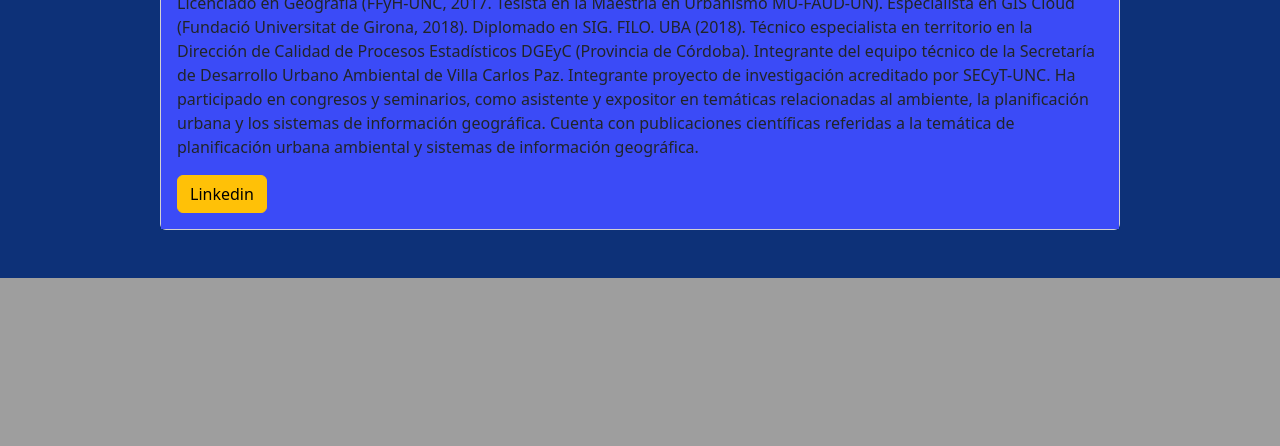
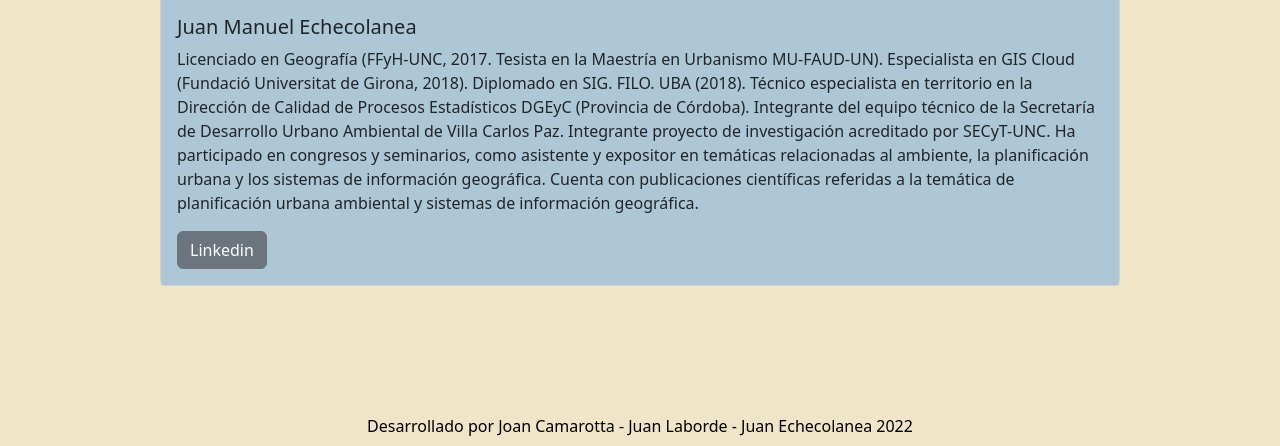
Before and after one commit to jcsax/PFCoder, a Django app: page /about-us/ in a window 1280 px wide. Shown: the part 2846-3292 px from the top of the page. Before the commit the page ends 3124 px from the top, so only its background shows below. Run offline with Django 4.2, Linux system fonts and the light colour scheme.

Commit message:
modificados: templates, colores, botones, detalles de navbar y errores de responsividad en la página.--- Agregada mini bio y link en el botón linkedIn en ABOUT-US.--- Agregado footer--- creacion de cards para las publicaciones con botón de ver más (Falta configurar dicho botón)

```diff
--- a/blog/templates/about_us.html
+++ b/blog/templates/about_us.html
@@ -5,36 +5,40 @@ Nosotros
 {% endblock %}
 
 {% block content %}
-<style type = "text/css">
-    body {
-            background-color: #0D3178;
-     } </style>
 <br><br>
-<div class="card" style="width: 60rem; margin-left: auto; margin-right: auto;"  style="background-color:#3B4BF7 " >
+<div class="d-flex" style="margin-top:5rem">
+<div class="card" style="width: 60rem; margin-left: auto; margin-right: auto;"  style="background-color:#6ec9f1 " >
     <img src="..." class="card-img-top" alt="..." >
-    <div class="card-body" style="background-color:#3B4BF7 ">
+    <div class="card-body" style="background-color:#adc7d7 ">
       <h5 class="card-title">Joan Camarotta</h5>
-      <p class="card-text">Lorem ipsum dolor sit amet, consectetur adipiscing elit, sed do eiusmod tempor incididunt ut labore et dolore magna aliqua. Ut enim ad minim veniam, quis nostrud exercitation ullamco laboris nisi ut aliquip ex ea commodo consequat. Duis aute irure dolor in reprehenderit in voluptate velit esse cillum dolore eu fugiat nulla pariatur. Excepteur sint occaecat cupidatat non proident, sunt in culpa qui officia deserunt mollit anim id est laborum.</p>
-      <a href="#" class="btn btn-warning stretched-link">Linkedin</a>
+      <p class="card-text">Partnership Manager en ChronosPay, Productor Asesor de Seguros, incursionando en la programación, conocimientos basicos en IT de Mar del Plata, también músico y surfista, buscando aprovechar sus habilidades blandas para encontrar un efoque distinto como BackEnd.</p>
+      <a href="https://www.linkedin.com/in/joan-camarotta-816b95172/" class="btn btn-secondary stretched-link">Linkedin</a>
     </div>
   </div>
+</div>
   <br><br>
-<div class="card" style="width: 60rem; margin-left: auto; margin-right: auto;"style="background-color:#3B4BF7">
+
+<div class="card" style="width: 60rem; margin-left: auto; margin-right: auto;"style="background-color:#a7a8b8">
     <img src="..." class="card-img-top" alt="...">
-    <div class="card-body" style="background-color:#3B4BF7 ">
+    <div class="card-body" style="background-color:#adc7d7 ">
       <h5 class="card-title">Juan Francisco Laborde</h5>
       <p class="card-text">Lorem ipsum dolor sit amet, consectetur adipiscing elit, sed do eiusmod tempor incididunt ut labore et dolore magna aliqua. Ut enim ad minim veniam, quis nostrud exercitation ullamco laboris nisi ut aliquip ex ea commodo consequat. Duis aute irure dolor in reprehenderit in voluptate velit esse cillum dolore eu fugiat nulla pariatur. Excepteur sint occaecat cupidatat non proident, sunt in culpa qui officia deserunt mollit anim id est laborum.</p>
-      <a href="#" class="btn btn-warning stretched-link">Linkedin</a>
+      <a href="#" class="btn btn-secondary stretched-link">Linkedin</a>
     </div>
   </div>
+  </div>
   <br><br>
-<div class="card" style="width: 60rem; margin-left: auto; margin-right: auto;"style="background-color:#3B4BF7">
+  <div class="d-flex">
+<div class="card" style="width: 60rem; margin-left: auto; margin-right: auto;"style="background-color:#a7a8b8">
     <img src="..." class="card-img-top" alt="...">
-    <div class="card-body" style="background-color:#3B4BF7 ">
+    <div class="card-body" style="background-color:#adc7d7 ">
       <h5 class="card-title">Juan Manuel Echecolanea</h5>
       <p class="card-text">Licenciado en Geografía (FFyH-UNC, 2017. Tesista en la Maestría en Urbanismo MU-FAUD-UN). Especialista en GIS Cloud (Fundació Universitat de Girona, 2018). Diplomado en SIG. FILO. UBA (2018). Técnico especialista en territorio en la Dirección de Calidad de Procesos Estadísticos DGEyC (Provincia de Córdoba). Integrante del equipo técnico de la Secretaría de Desarrollo Urbano Ambiental de Villa Carlos Paz. Integrante proyecto de investigación acreditado por SECyT-UNC. Ha participado en congresos y seminarios, como asistente y expositor en temáticas relacionadas al ambiente, la planificación urbana y los sistemas de información geográfica. Cuenta con publicaciones científicas referidas a la temática de planificación urbana ambiental y sistemas de información geográfica.</p>
-      <a href="#" class="btn btn-warning stretched-link">Linkedin</a>
+      <a href="#" class="btn btn-secondary stretched-link">Linkedin</a>
     </div>
   </div>
-  <br/><br/>
+</div>
+  <br>
+  <br>
+  <br>
 {% endblock %}
--- a/blog/templates/base.html
+++ b/blog/templates/base.html
@@ -9,10 +9,14 @@
     </title>
     <link href="https://cdn.jsdelivr.net/npm/bootstrap@5.2.0-beta1/dist/css/bootstrap.min.css" rel="stylesheet" integrity="sha384-0evHe/X+R7YkIZDRvuzKMRqM+OrBnVFBL6DOitfPri4tjfHxaWutUpFmBp4vmVor" crossorigin="anonymous">
   </head>
-  <body bgcolor: #0D3178>
-    <nav class="navbar navbar-expand-lg navbar-dark" style="background-color: #0A293E;">
+  <body>
+    <style type = "text/css">
+      body {
+              background-color: #f0e4c9;
+      } </style>
+    <nav class="navbar navbar-expand-lg navbar-dark" style="background-color: #0c5975;">
         <div class="container-fluid">
-          <a class="navbar-brand" href="#">InfoCoders</a>
+          <a class="navbar-brand">InfoCoders</a>
           <button class="navbar-toggler" type="button" data-bs-toggle="collapse" data-bs-target="#navbarSupportedContent" aria-controls="navbarSupportedContent" aria-expanded="false" aria-label="Toggle navigation">
             <span class="navbar-toggler-icon"></span>
           </button>
@@ -41,45 +45,42 @@
                   <li class="nav-item">
                     <a class="nav-link" href="/about-us/">Acerca de nosotros</a>
                   </li>
+                </div>
+                  <ul class="navbar-nav me-auto mb-2 mb-lg-0">
                   <div class="collapse navbar-collapse" id="navbarSupportedContent">
-                    <ul class="navbar-nav mr-auto">
                         {% if request.user.is_authenticated %}
-                        <li class="nav-item" style="margin-right: 5rem">
-                          <p class="text-warning"><h10>{{request.user.username}}</h10></p>
+                        <li class="nav-item">
+                          <a class="text-light" style="margin-right: 1rem;">
+                          <h7>Bienvenido {{request.user.username}} </h7></a>
                         </li>
                         <li class="nav-item">
-                            <a class="nav-link" href="/logout/">Logout</a>
+                            <a class="btn btn-secondary" href="/logout/">Logout</a>
                         </li>
                         {% else %}
                         <li class="nav-item">
-                            <a class="nav-link" href="/login/">Login</a>
+                            <a class="btn btn-secondary me-2" href="/login/">Login</a>
                         </li>
                         <li class="nav-item">
-                            <a class="nav-link" href="/register/">Register</a>
+                            <a class="btn btn-secondary" href="/register/">Register</a>
                         </li>
                         {% endif %}
-                    </ul>
-    </ul>
+                      </ul>
+          </div>
     <form class="d-flex" role="search" action="/Noticias/Buscar/" metod= "GET">
     <input class="form-control me-2" type = "text" placeholder = "Buscar noticias" name = 'search' aria-label = "Search">
-    <button class="btn btn-warning me-2" type="submit">Buscar</button>
+    <button class="btn btn-secondary me-2" type="submit">Buscar</button>
   </form>
-            </form>
-            <div class="btn-group dropstart">
-              <button type="button" class="btn btn-warning dropdown-toggle dropdown-toggle-split" data-bs-toggle="dropdown" aria-expanded="false">
-                <span class="visually-hidden">Toggle Dropstart</span>
-              </button>
-              <ul class="dropdown-menu dropdown-menu-warning">
-              <a class="dropdown-item" href="/sign-in/">Registrarse</a>
-              </ul>
-
-              <a type="button" class="btn btn-warning" href='/login'>
-                Ingresar
-              </a>
-            </div>
+</div>
       </nav>
       {% block content %}
       {% endblock %}
+
+      <class="py-5" style="background-color: #f0e4c9;" >
     <script src="https://cdn.jsdelivr.net/npm/bootstrap@5.2.0-beta1/dist/js/bootstrap.bundle.min.js" integrity="sha384-pprn3073KE6tl6bjs2QrFaJGz5/SUsLqktiwsUTF55Jfv3qYSDhgCecCxMW52nD2" crossorigin="anonymous"></script>
   </body>
+  <br>
+  <br>
+  <div
+  class="container"><p class="m-2 text-center text-black">Desarrollado por Joan Camarotta - Juan Laborde - Juan Echecolanea 2022</p>
+  </div>
 </html>
--- a/blog/templates/create_post_economy.html
+++ b/blog/templates/create_post_economy.html
@@ -17,7 +17,7 @@ Publicar Economia
             {{form.as_table}}
         </table>
         <br>
-        <input type="submit" class="btn btn-primary" value="Enviar">
+        <input type="submit" class="btn btn-secondary" value="Enviar">
     </form>
 {% elif new_post_economy %}
 
--- a/blog/templates/create_post_entertainment.html
+++ b/blog/templates/create_post_entertainment.html
@@ -17,7 +17,7 @@ Publicar Entretenimiento
             {{form.as_table}}
         </table>
         <br>
-        <input type="submit" class="btn btn-primary" value="Enviar">
+        <input type="submit" class="btn btn-secondary" value="Enviar">
     </form>
 {% elif new_post_entertainment %}
 
--- a/blog/templates/create_post_health.html
+++ b/blog/templates/create_post_health.html
@@ -17,7 +17,7 @@ Publicar Salud
             {{form.as_table}}
         </table>
         <br>
-        <input type="submit" class="btn btn-primary" value="Enviar">
+        <input type="submit" class="btn btn-secondary" value="Enviar">
     </form>
 {% elif new_post_health %}
 
```
Also changed, not shown: blog/templates/auth/login.html (+21 -2 lines), blog/templates/auth/register.html (+18 -2 lines), blog/templates/index.html (+25 -4 lines), blog/templates/post_economy.html (+39 -2 lines), blog/templates/post_entertainment.html (+33 -12 lines), blog/templates/post_health.html (+33 -11 lines), blog/templates/sign-in.html (deleted, +0 -55 lines), db.sqlite3.
